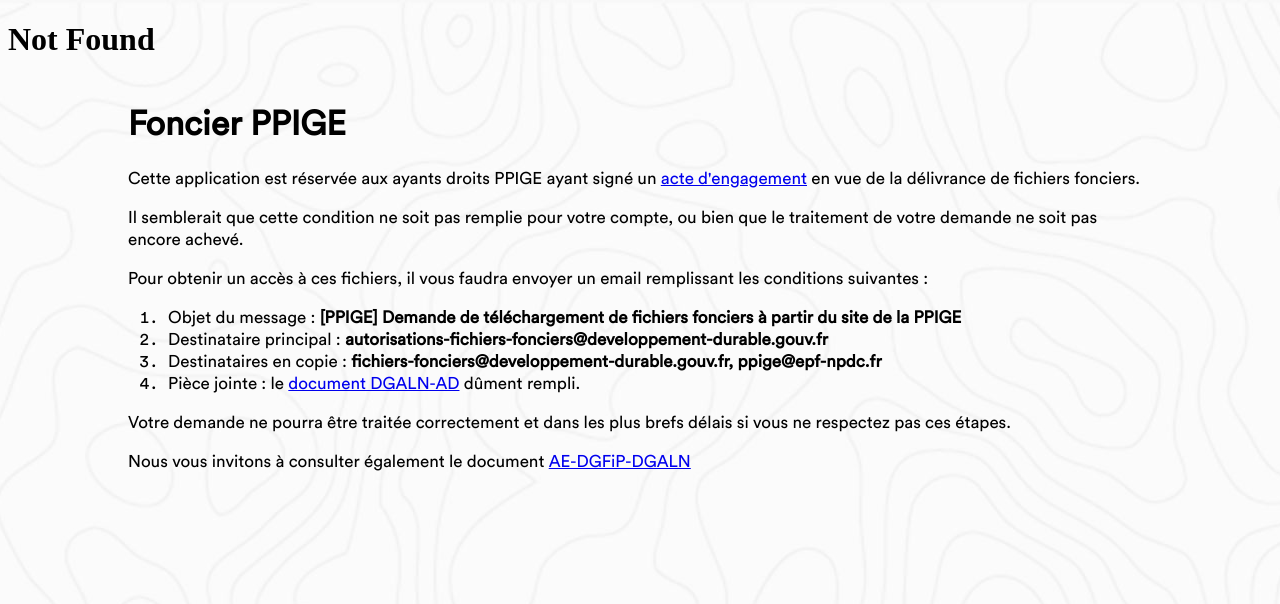
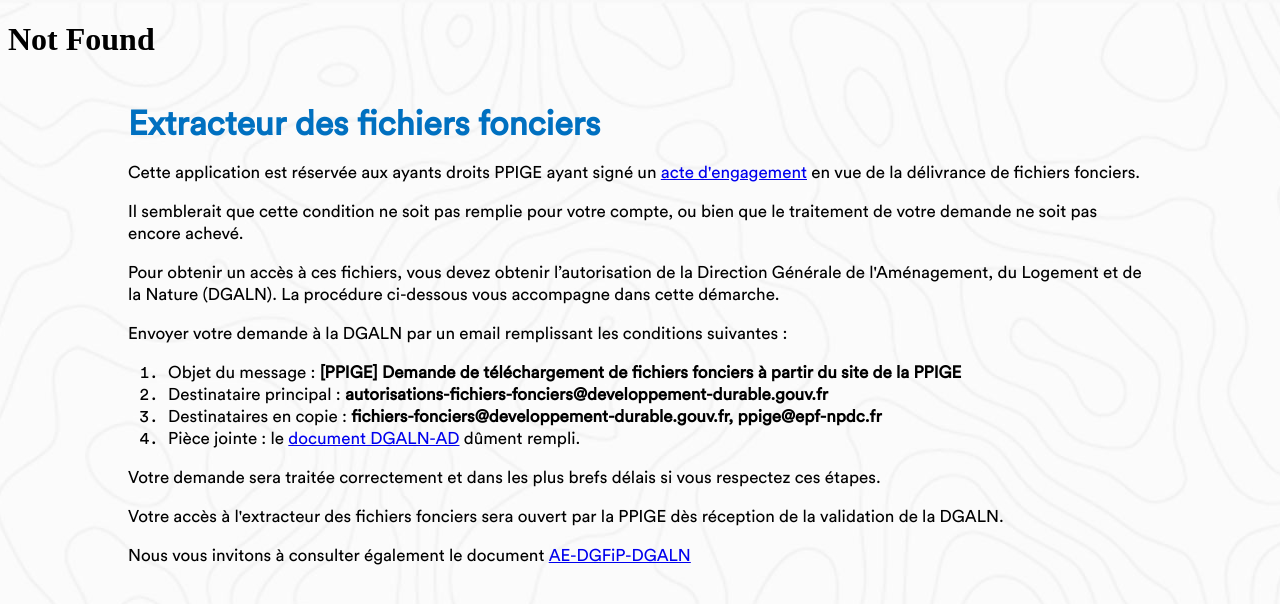
Before and after one commit to georchestra/foncier, a Python web app: template foncier/templates/sorry.html in a window 1280 px wide. Shown: the top 604 px of the page. Run offline with Jinja, Linux system fonts and the light colour scheme; the template is opened without the code that fills it, so the values that code supplies are empty.

Commit message:
update templates as expected by PPIGE

```diff
--- a/foncier/static/styles.css
+++ b/foncier/static/styles.css
@@ -27,3 +27,13 @@
     background-color: white;
     width: 50%;
 }
+
+h1 {
+	color: #0070C0;
+	margin-bottom: 0;
+}
+
+hr {
+	border-color: #0070C0;
+	margin-bottom: 2em;
+}
--- a/foncier/templates/failure.html
+++ b/foncier/templates/failure.html
@@ -3,12 +3,12 @@
     <head>
         <meta charset="UTF-8">
         <link rel="stylesheet" href="../static/styles.css">
-        <title>Foncier PPIGE</title>
+        <title>Extracteur des fichiers fonciers</title>
     </head>
 
     <body>
         <div class="main">
-            <h1>Foncier PPIGE</h1>
+            <h1>Extracteur des fichiers fonciers</h1>
 
             <p>Votre commande a échoué : {{ error }}</p>
         </div>
--- a/foncier/templates/index.html
+++ b/foncier/templates/index.html
@@ -3,13 +3,13 @@
     <head>
         <meta charset="UTF-8">
         <link rel="stylesheet" href="static/styles.css">
-        <title>Foncier PPIGE</title>
+        <title>Extracteur des fichiers fonciers</title>
     </head>
 
     <body>
         <iframe src="/portail/external_head" style="width:100%;height:73px;border:none;overflow:hidden;" scrolling="no" frameborder="0"></iframe>
         <div class="main">
-            <h1>Foncier PPIGE</h1>
+            <h1>Extracteur des fichiers fonciers</h1>
 
             <p>Bonjour {{ g.firstname }} {{ g.lastname }},</p>
             <p>D'après nos registres, vous avez accès aux millésimes {{ ', '.join(years) }}.<br/>Notez que l'extraction portera sur les {{ g.cities|length }} communes enregistrées comme zone de compétence de votre organisme ({{ g.orgname }}).</p>
--- a/foncier/templates/pending.html
+++ b/foncier/templates/pending.html
@@ -4,12 +4,12 @@
         <meta charset="UTF-8">
         <meta http-equiv="refresh" content="10; URL=../retrieve/{{ uuid }}">
         <link rel="stylesheet" href="../static/styles.css">
-        <title>Foncier PPIGE</title>
+        <title>Extracteur des fichiers fonciers</title>
     </head>
 
     <body>
         <div class="main">
-            <h1>Foncier PPIGE</h1>
+            <h1>Extracteur des fichiers fonciers</h1>
 
             <p>Votre commande est en attente de traitement...</p>
         </div>
--- a/foncier/templates/sorry.html
+++ b/foncier/templates/sorry.html
@@ -3,20 +3,22 @@
     <head>
         <meta charset="UTF-8">
         <link rel="stylesheet" href="static/styles.css">
-        <title>Foncier PPIGE</title>
+        <title>Extracteur des fichiers fonciers</title>
     </head>
 
     <body>
         <iframe src="/portail/external_head" style="width:100%;height:73px;border:none;overflow:hidden;" scrolling="no" frameborder="0"></iframe>
         <div class="main">
 
-            <h1>Foncier PPIGE</h1>
+            <h1>Extracteur des fichiers fonciers</h1>
 
             <p>Cette application est réservée aux ayants droits PPIGE ayant signé un <a href="http://www.ppige-npdc.fr/portail/doc/Acte_Engagementdynamique2014_cle5e6851.pdf">acte d'engagement</a> en vue de la délivrance de fichiers fonciers.</p>
 
             <p>Il semblerait que cette condition ne soit pas remplie pour votre compte, ou bien que le traitement de votre demande ne soit pas encore achevé.</p>
 
-            <p>Pour obtenir un accès à ces fichiers, il vous faudra envoyer un email remplissant les conditions suivantes :
+            <p>Pour obtenir un accès à ces fichiers, vous devez obtenir l’autorisation de la Direction Générale de l'Aménagement, du Logement et de la Nature (DGALN). La procédure ci-dessous vous accompagne dans cette démarche.</p>
+
+            <p>Envoyer votre demande à la DGALN par un email remplissant les conditions suivantes :
             <ol>
               <li>Objet du message : <b>[PPIGE] Demande de téléchargement de fichiers fonciers à partir du site de la PPIGE</b></li>
               <li>Destinataire principal : <b>autorisations-fichiers-fonciers@developpement-durable.gouv.fr</b> </li>
@@ -25,7 +27,8 @@
             </ol>
             </p>
 
-            <p>Votre demande ne pourra être traitée correctement et dans les plus brefs délais si vous ne respectez pas ces étapes.</p>
+            <p>Votre demande sera traitée correctement et dans les plus brefs délais si vous respectez ces étapes.</p>
+            <p>Votre accès à l'extracteur des fichiers fonciers sera ouvert par la PPIGE dès réception de la validation de la DGALN.</p>
 
             <p>Nous vous invitons à consulter également le document <a href='http://www.ppige-npdc.fr/portail/doc/AE-DGFIP-DGALN.pdf'>AE-DGFiP-DGALN</a></p>
         </div>
--- a/foncier/templates/started.html
+++ b/foncier/templates/started.html
@@ -4,12 +4,12 @@
         <meta charset="UTF-8">
         <meta http-equiv="refresh" content="2; URL=../retrieve/{{ uuid }}">
         <link rel="stylesheet" href="../static/styles.css">
-        <title>Foncier PPIGE</title>
+        <title>Extracteur des fichiers fonciers</title>
     </head>
 
     <body>
         <div class="main">
-            <h1>Foncier PPIGE</h1>
+            <h1>Extracteur des fichiers fonciers</h1>
 
             <p>Votre commande est en cours de traitement...</p>
         </div>
```
Also changed, not shown: foncier/templates/thanks.html (+4 -4 lines).
